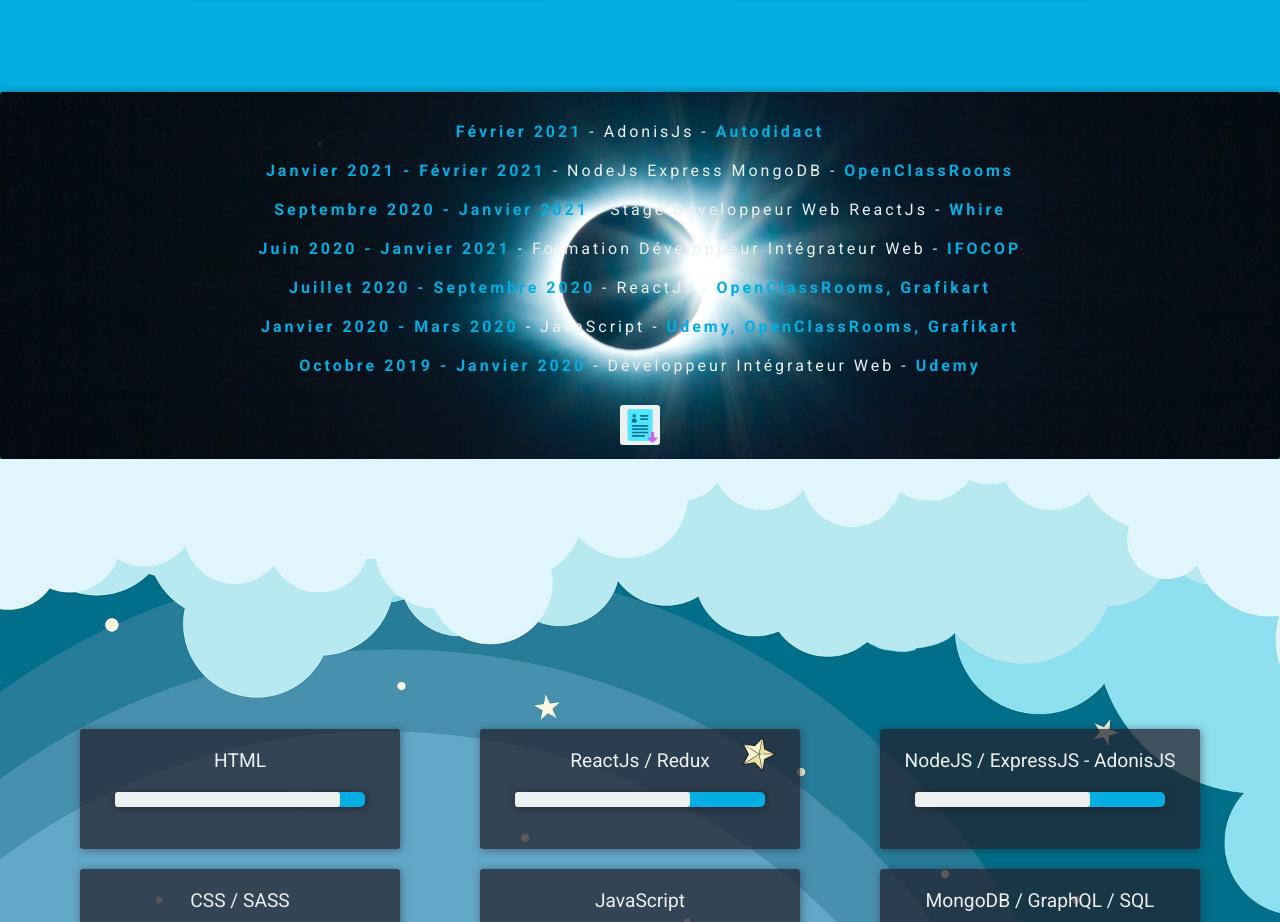
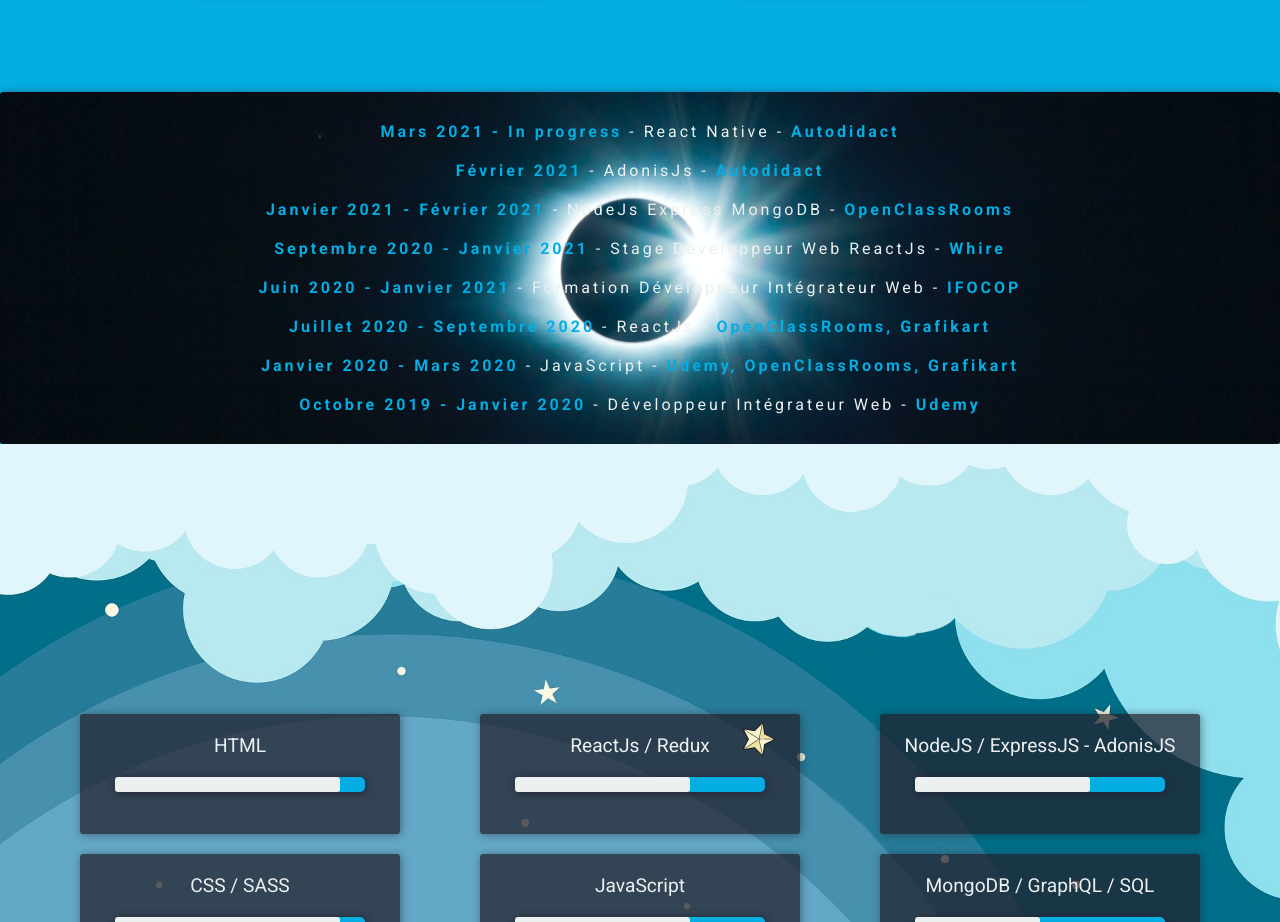
Before and after one commit to Cdric-art/cdricartReactJs, a React (Create React App) app: page / in a window 1280 px wide. Shown: the part 1480-2402 px from the top of the page. Built offline with nearby package versions, Linux system fonts and the light colour scheme; no server answers.

Commit message:
Add ReactNative and delete CV

```diff
--- a/src/components/aboutme.jsx
+++ b/src/components/aboutme.jsx
@@ -1,7 +1,5 @@
 import React from 'react';
 import whireimg from '../assets/icons/whire.png';
-import cvIcon from '../assets/icons/cv-icon.png';
-import cv from '../download/CV-EVRARDCedric.pdf';
 
 
 class Aboutme extends React.Component {
@@ -31,6 +29,7 @@ class Aboutme extends React.Component {
                      <article className="experience">
                         <div className="listExp">
                             <ul>
+                                <li><span>Mars 2021 - In progress</span> - React Native - <span>Autodidact</span></li>
                                 <li><span>Février 2021</span> - AdonisJs - <span>Autodidact</span></li>
                                 <li><span>Janvier 2021 - Février 2021</span> - NodeJs Express MongoDB - <span>OpenClassRooms</span></li>
                                 <li><span>Septembre 2020 - Janvier 2021</span> - Stage Développeur Web ReactJs - <span>Whire</span></li>
@@ -40,11 +39,11 @@ class Aboutme extends React.Component {
                                 <li><span>Octobre 2019 - Janvier 2020</span> - Développeur Intégrateur Web - <span>Udemy</span></li>
                             </ul>
                         </div>
-                        <div className="cv">
-                            <a href={ cv } rel="noopener noreferrer" target="_blank">
-                                <img src={ cvIcon } alt="Mon Cv"/>
-                            </a>
-                        </div>
+                        {/*<div className="cv">*/}
+                        {/*    <a href={ cv } rel="noopener noreferrer" target="_blank">*/}
+                        {/*        <img src={ cvIcon } alt="Mon Cv"/>*/}
+                        {/*    </a>*/}
+                        {/*</div>*/}
                      </article>
                  </div>
              </div>
```
Also changed, not shown: 1 other file (tests, documents, lock files or other folders).
